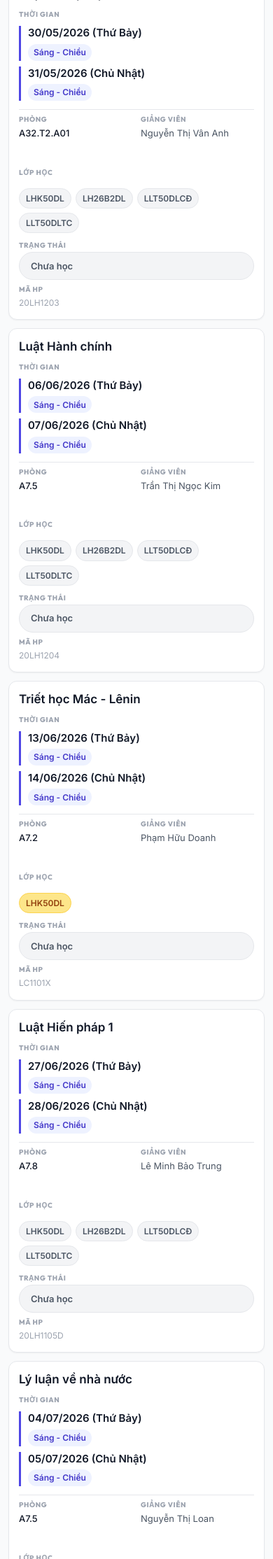
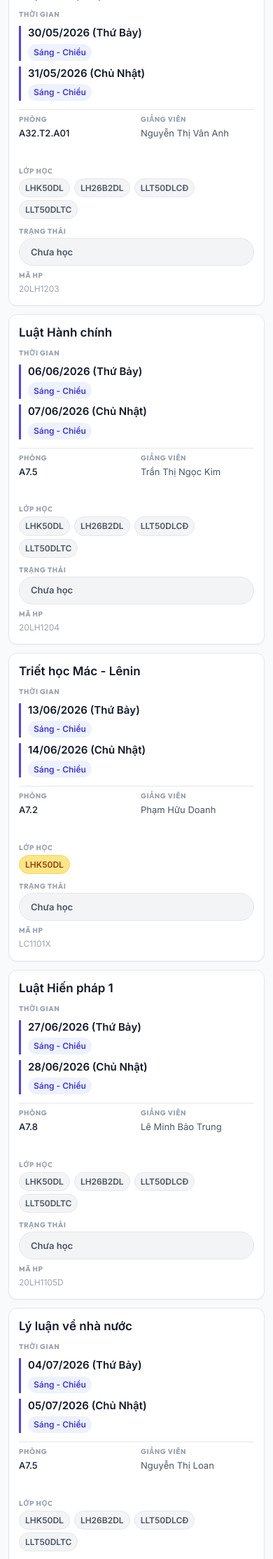
Before and after one commit to Messiac24/Luat-Schedule, a Flask app: page / in a window 390 px wide. Shown: the part 497-2725 px from the top of the page at 70% size. Run offline with Flask 3, Linux system fonts and the light colour scheme.

Commit message:
Tighten mobile class badge spacing

```diff
--- a/schedule-tool/static/css/style.css
+++ b/schedule-tool/static/css/style.css
@@ -1284,11 +1284,13 @@ tr.subject-row.low-class-count .badge-class {
         display: flex;
         flex-wrap: wrap;
         align-items: flex-start;
-        gap: 6px;
+        gap: 4px 6px;
+        margin-top: -2px;
     }
 
     .col-classes::before {
         flex: 0 0 100%;
+        margin-bottom: 0 !important;
     }
 
     .col-status {
@@ -1330,7 +1332,7 @@ tr.subject-row.low-class-count .badge-class {
 
     .badge-class {
         margin: 0;
-        padding: 4px 9px;
+        padding: 3px 8px;
     }
 
     .status-badge,
--- a/schedule-tool/templates/index.html
+++ b/schedule-tool/templates/index.html
@@ -10,7 +10,7 @@
     <link rel="preconnect" href="https://fonts.googleapis.com">
     <link rel="preconnect" href="https://fonts.gstatic.com" crossorigin>
     <link href="https://fonts.googleapis.com/css2?family=Inter:wght@400;500;600&family=Outfit:wght@500;600;700;800&display=swap" rel="stylesheet">
-    <link rel="stylesheet" href="{{ url_for('static', filename='css/style.css') }}?v=8">
+    <link rel="stylesheet" href="{{ url_for('static', filename='css/style.css') }}?v=9">
 </head>
 <body>
     <header class="app-header">
```
